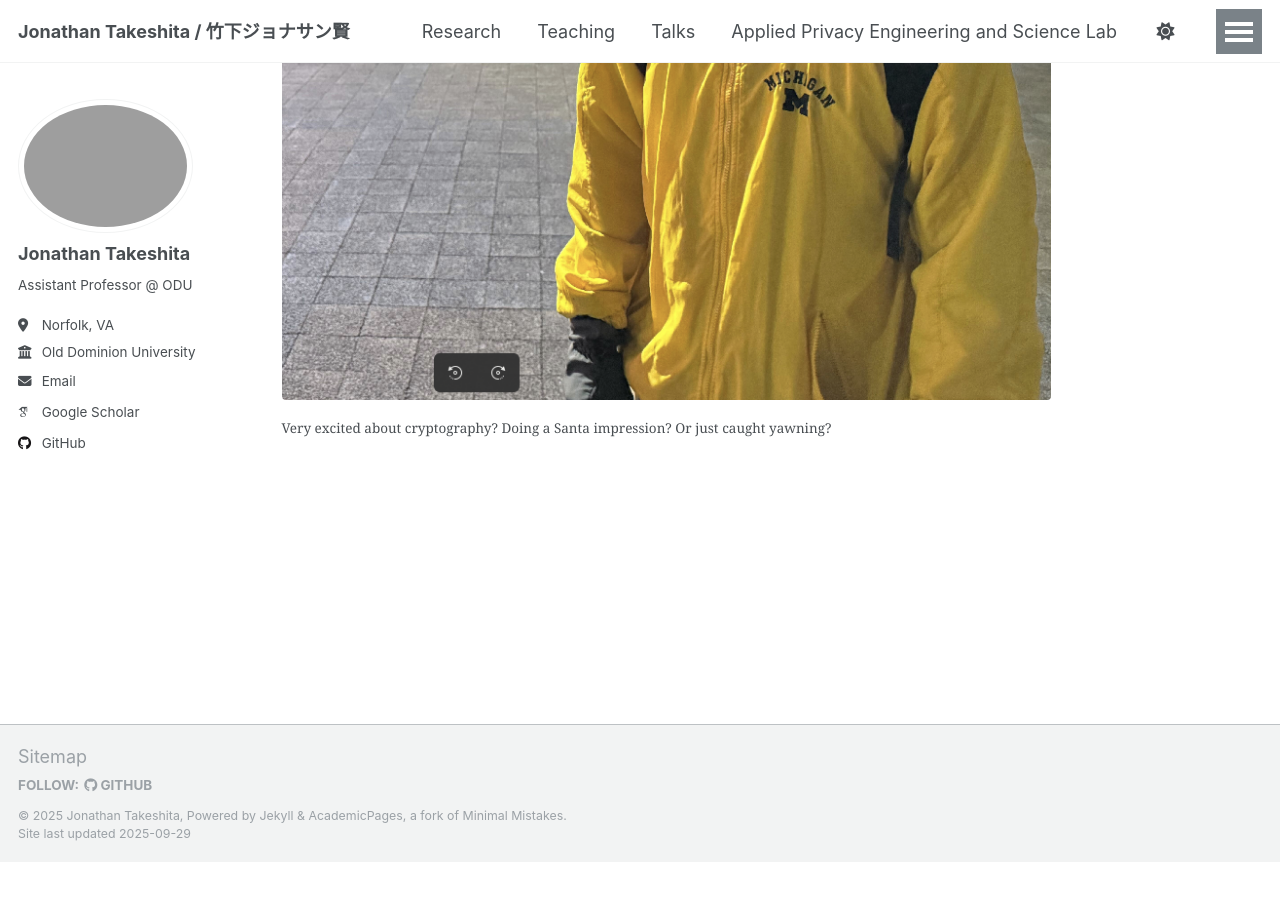
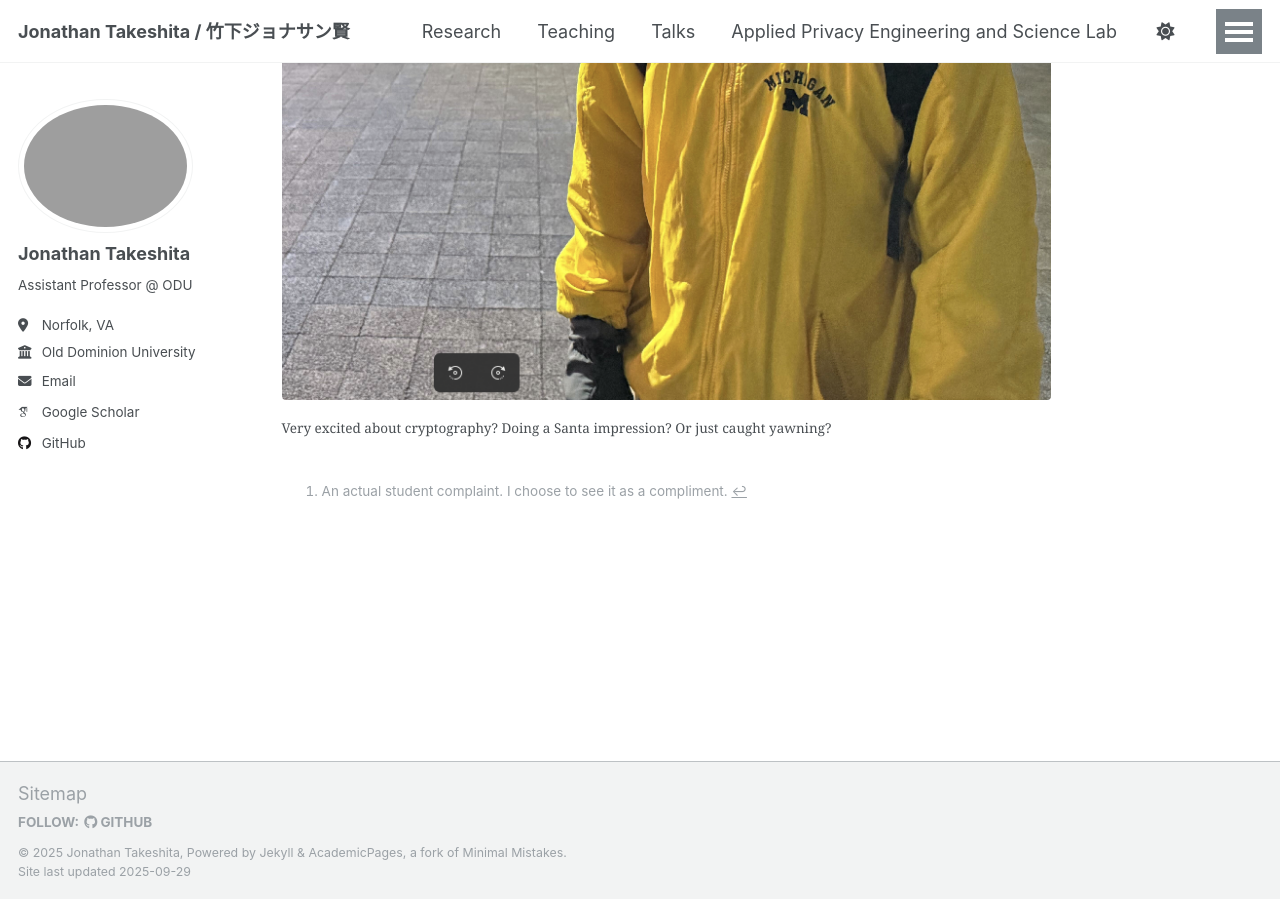
Before and after one commit to jtakeshi/jtakeshi.github.io, a Jekyll site: the page built from _pages/about.md, in a window 1280 px wide and 900 px high, scrolled down 1419 px. Built offline with Jekyll 4.4.1, drawn with Linux system fonts in a browser that asks for light colours; some web fonts are replaced; a script that is not in the unit is left out; before the commit the page ends 2281 px from its top, so only the background shows below that.

Commit message:
Update about.md

```diff
--- a/_pages/about.md
+++ b/_pages/about.md
@@ -7,8 +7,9 @@ redirect_from:
   - /about.html
 ---
 
-"Do not take a course under this professor. He expects students to submit assignments by the due date."
+"Do not take a course under this professor. He expects students to submit assignments by the due date."[^1]
 -----------------
+[^1]: An actual student complaint. I choose to see it as a compliment.
 
 Hi! I’m Jonathan Takeshita (竹下ジョナサン賢), and I am currently an Assistant Professor at Old Dominion University, where I am appointed in both the Department of Computer Science and School of Cybersecurity. The School is the first of its kind in the United States, and brings with its inception a wealth of new opportunities for cross-disciplinary work. My research spans a wide array of topics in privacy, including homomorphic encryption, trusted hardware, hardware acceleration for cryptography, private data aggregation, image deduplication, LLM security, and private advertising, as well as more diverse areas such as AI in education and music theory. I have also taught or tutored several courses in STEM subjects and music at a few different institutions now. I am currently a member of the ODU Cybersecurity Graduate Committee and the ODU Computer Science Systems Committee. For more information about my research, teaching, etc., please see the other pages on this site.
 
```
